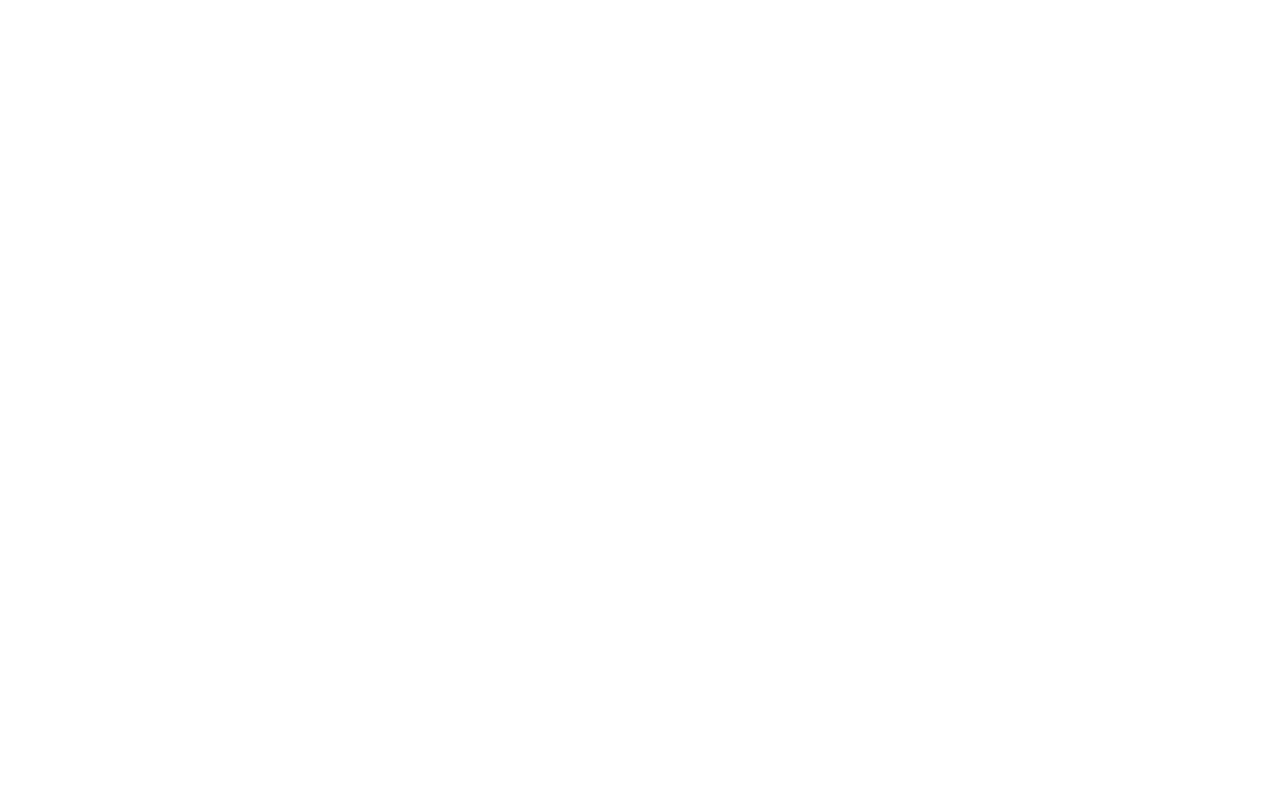
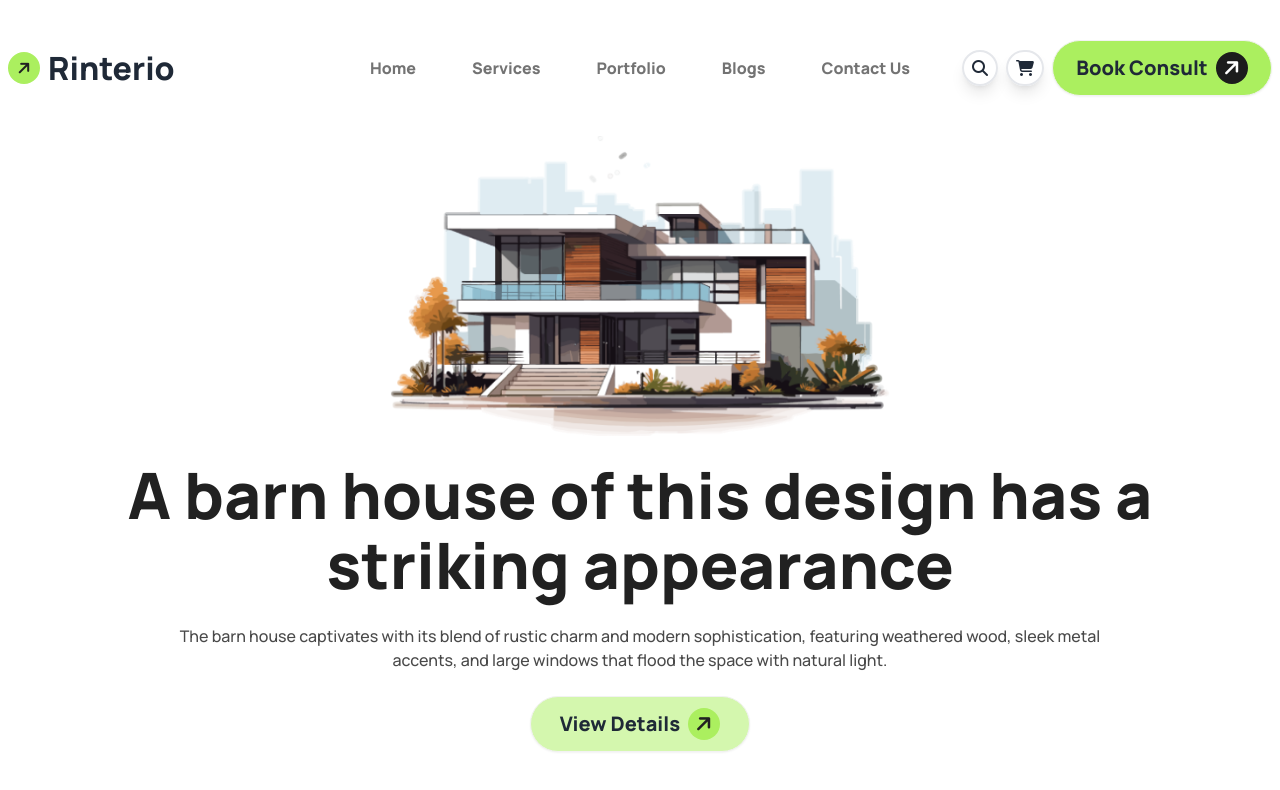
Before and after one commit to shoumik756/Assignment-03, a plain HTML site: page index.html in a window 1280 px wide. Drawn offline with nearby package versions, Linux system fonts and the light colour scheme.

Commit message:
added navbar and banner section

```diff
--- a/index.html
+++ b/index.html
@@ -1,5 +1,6 @@
 <!DOCTYPE html>
 <html lang="en" data-theme="light">
+
 <head>
     <meta charset="UTF-8">
     <meta name="viewport" content="width=device-width, initial-scale=1.0">
@@ -31,9 +32,67 @@
         }
     </script>
 </head>
+
 <body class="font-manrope">
-    <header>
+    <header class=" max-w-screen-xl  lg:mx-auto mx-5 ">
+        <!-- navbar section -->
+        <nav class="py-8">
+            <div class="navbar">
+                <div class=" navbar-start ">
+                    <div class="dropdown hidden md:flex">
+                        <div tabindex="0" role="button" class="btn btn-ghost lg:hidden ">
+                            <svg xmlns="http://www.w3.org/2000/svg" class="h-5 w-5 " fill="none" viewBox="0 0 24 24"
+                                stroke="currentColor">
+                                <path stroke-linecap="round" stroke-linejoin="round" stroke-width="2"
+                                    d="M4 6h16M4 12h8m-8 6h16" />
+                            </svg>
+                        </div>
+                        <ul tabindex="0"
+                            class="menu menu-sm dropdown-content bg-base-100 rounded-box z-[1] mt-3 w-52 p-2 shadow">
+                            <li><a>Home</a></li>
+                            <li><a>Services</a></li>
+                            <li><a>Portfolio</a></li>
+                            <li><a>Blogs</a></li>
+                            <li><a>Contact Us</a></li>
+                        </ul>
+                    </div>
+                    <i
+                        class="fa-solid fa-arrow-right -rotate-45 mr-2 p-[8px]  rounded-full  lg:w-8 lg:h-8 lg:rounded-full bg-[#ABEF5F] inline-flex justify-center items-center text-primary"></i>
+                    <a class="text-[32px] font-extrabold">Rinterio</a>
+                </div>
+                <div class="navbar-center hidden lg:flex">
+                    <ul class="menu menu-horizontal px-1 gap-6 text-[16px] font-extrabold">
+                        <li class="text-[#737373] hover:text-textcolor duration-300 easy-in-out"><a>Home</a></li>
+                        <li class="text-[#737373] hover:text-textcolor duration-300 easy-in-out"><a>Services</a></li>
+                        <li class="text-[#737373] hover:text-textcolor duration-300 easy-in-out"><a>Portfolio</a></li>
+                        <li class="text-[#737373] hover:text-textcolor duration-300 easy-in-out"><a>Blogs</a></li>
+                        <li class="text-[#737373] hover:text-textcolor duration-300 easy-in-out"><a>Contact Us</a></li>
+                    </ul>
+                </div>
+                <div class="navbar-end  lg:flex md:flex hidden">
+                    <i class="fa-solid fa-magnifying-glass p-2 rounded-full border-2 shadow-lg"></i>
+                    <i class="fa-solid fa-cart-shopping p-2 rounded-full border-2 mx-2 shadow-lg"></i>
+                    <a class="btn h-[56px] w-[220px] text-[20px] font-extrabold bg-[#ABEF5F] rounded-[32px]">Book
+                        Consult <i
+                            class="fa-solid fa-arrow-right -rotate-45 p-[8px]  rounded-full  lg:w-8 lg:h-8 lg:rounded-full bg-[#1C1C1C] text-white inline-flex justify-center items-center text-primary"></i></a>
+                </div>
+                <div class="lg:hidden"><i class="fa-solid fa-bars"></i></div>
+            </div>
 
+        </nav>
+        <!-- Banner section -->
+        <section class="mx-5" >
+            <div class=" flex justify-center items-center mb-6"><img class="w-[260px] h-[160px] lg:w-[500px] lg:h-[300px]"src="assets/banner.png" alt="">
+            </div>
+            <h1 class="text-[30px] text-primary lg:text-[64px] font-extrabold leading-[32px] lg:leading-[70px] text-center">A barn house of this design has a <br>
+            striking appearance</h1>
+            <p class="text-[16px] text-textcolor font-medium text-center my-6">The barn house captivates with its
+            blend of rustic charm and modern sophistication, featuring weathered wood, sleek metal <br> accents,
+            and large windows that flood the space with natural light.</p>
+            <div class="flex justify-center">
+            <a class="btn h-[56px] w-full lg:w-[220px] text-[20px] font-extrabold bg-[#D4F7AE] rounded-[32px]">View Details <i class="fa-solid fa-arrow-right -rotate-45 p-[8px]  rounded-full  lg:w-8 lg:h-8 lg:rounded-full bg-[#ABEF5F] text-primary inline-flex justify-center items-center text-primary"></i></a>
+            </div>
+        </section>
     </header>
 
     <main>
@@ -44,4 +103,5 @@
 
     </footer>
 </body>
+
 </html>
```
Lines whose indentation alone changed are shown as unchanged.
